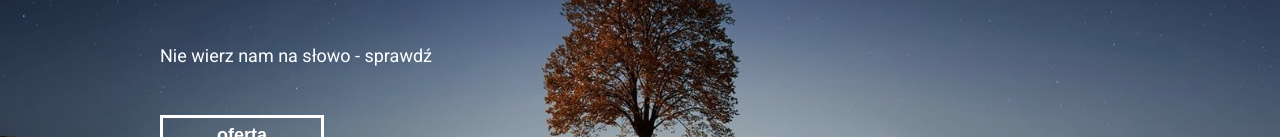
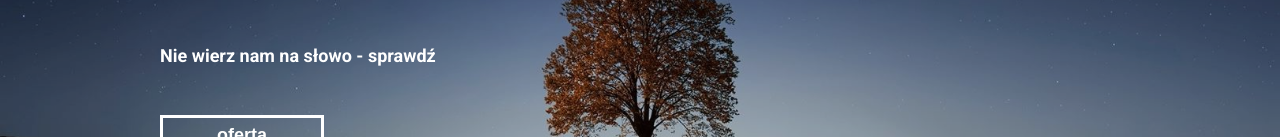
Before and after one commit to David-Cloudy/future_collars_P1, a plain HTML site: page index.html in a window 1280 px wide. Shown: the part 390-527 px from the top of the page. Drawn offline with Linux system fonts and the light colour scheme.

Commit message:
font-size correction

```diff
--- a/index.html
+++ b/index.html
@@ -40,7 +40,7 @@
         <div class="container">
           <div class="header-text">
             <h1>Nasza firma oferuje najwyższej jakości produkty</h1>
-            <p>Nie wierz nam na słowo - sprawdź</p>
+            <h3>Nie wierz nam na słowo - sprawdź</h3>
             <a href="#offer"><button class="header-button">oferta</button></a>
           </div>
         </div>
```
